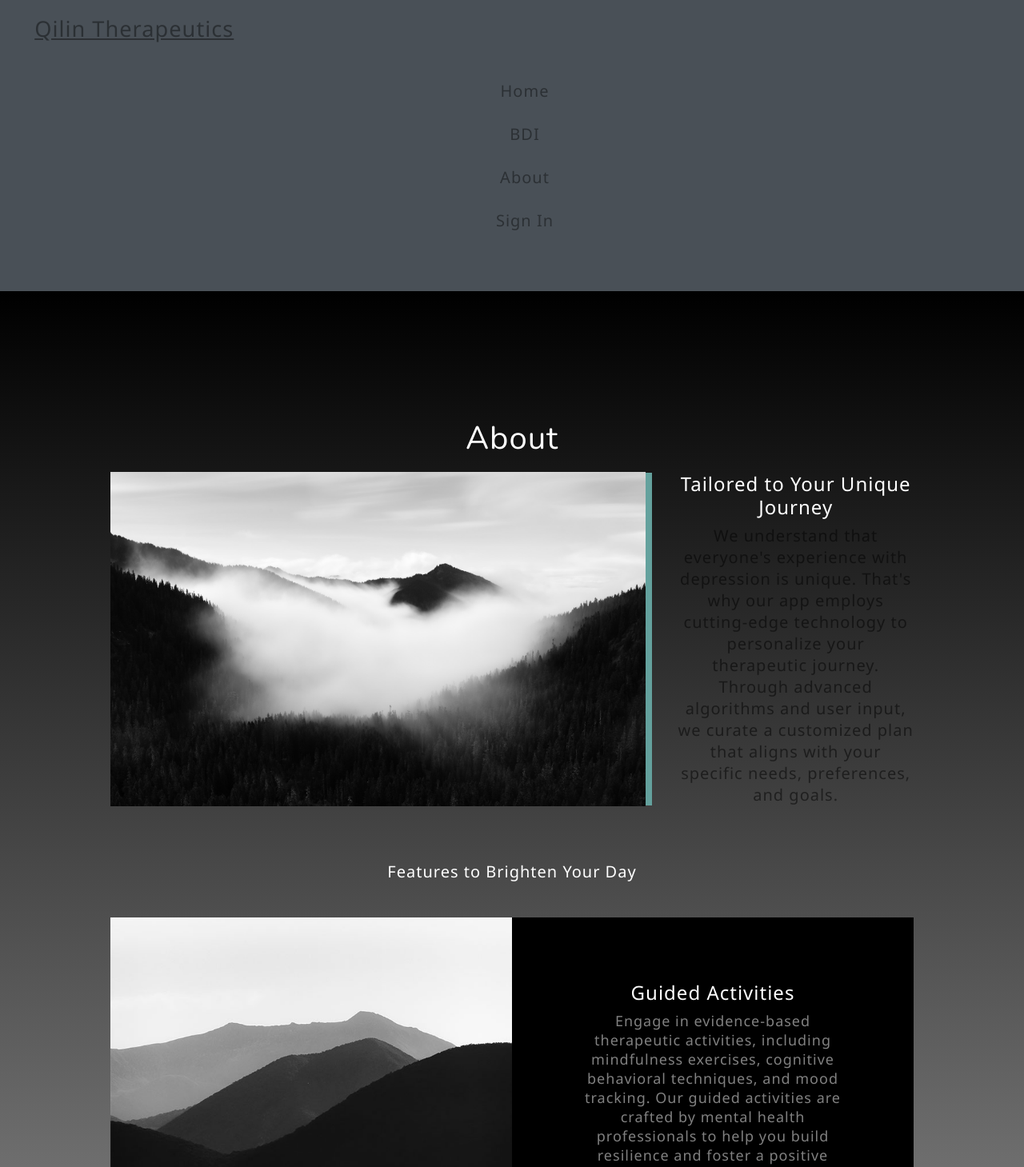
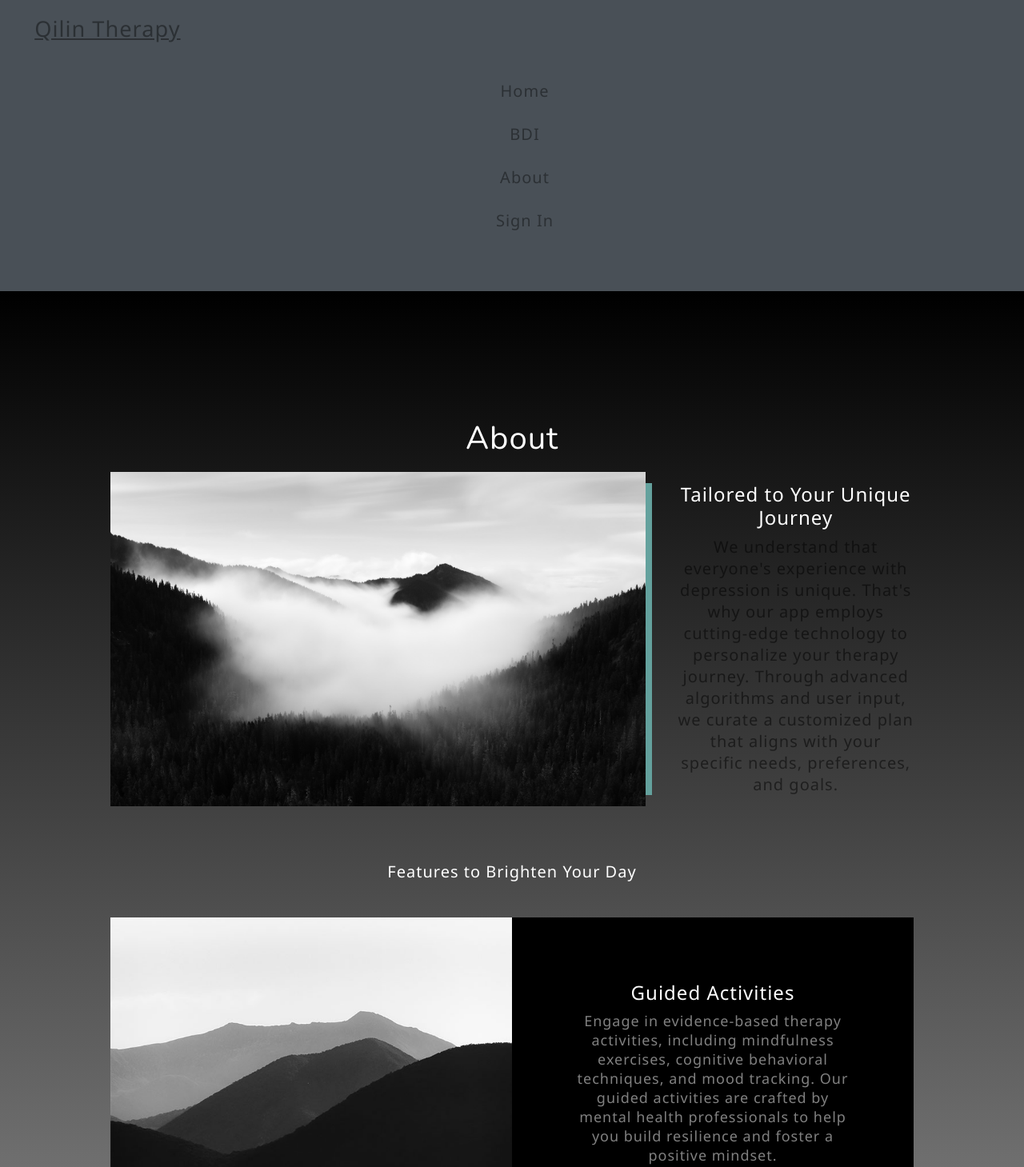
Before and after one commit to williamjiang26/BDI, a React (Vite) app in the folder client/: page /about in a window 1280 px wide. Shown: the top 1459 px of the page at 80% size. Built offline with nearby package versions, Linux system fonts and the light colour scheme; no server answers.

Commit message:
therapy fix

```diff
--- a/client/index.html
+++ b/client/index.html
@@ -4,7 +4,7 @@
     <meta charset="UTF-8" />
 
     <meta name="viewport" content="width=device-width, initial-scale=1.0" />
-    <title>Qilin Therapeutics</title>
+    <title>Qilin Therapy</title>
     <link rel="icon" type="image/x-icon" href="/client/src/components/favicon.ico" />
     <!-- Font Awesome icons (free version)-->
     <script src="https://use.fontawesome.com/releases/v6.3.0/js/all.js" crossorigin="anonymous"></script>
--- a/client/src/components/Header.jsx
+++ b/client/src/components/Header.jsx
@@ -6,7 +6,7 @@ export default function Header() {
   return (
     <section className='header-section'>
       <div className="flex justify-between items-center mx-auto p-3 ">
-      <a href="/" class="font-bold no-underline logo">Qilin Therapeutics</a>
+      <a href="/" class="font-bold no-underline logo">Qilin Therapy</a>
        <ul className='flex gap-4'>
           <div className='flex justify-between items-center max-w-6xl mx-auto p-3 highlightTextIn container'>
             <Link to='/'>
--- a/client/src/pages/About.jsx
+++ b/client/src/pages/About.jsx
@@ -17,7 +17,7 @@ export default function About() {
                     <div class="col-xl-4 col-lg-5">
                         <div class="featured-text text-white text-center text-lg-left">
                             <h4>Tailored to Your Unique Journey </h4>
-                            <p class="text-black-50 mb-0">We understand that everyone's experience with depression is unique. That's why our app employs cutting-edge technology to personalize your therapeutic journey. Through advanced algorithms and user input, we curate a customized plan that aligns with your specific needs, preferences, and goals.</p>
+                            <p class="text-black-50 mb-0">We understand that everyone's experience with depression is unique. That's why our app employs cutting-edge technology to personalize your therapy journey. Through advanced algorithms and user input, we curate a customized plan that aligns with your specific needs, preferences, and goals.</p>
                         </div>
                     </div>
                 </div>
@@ -31,7 +31,7 @@ export default function About() {
                             <div class="d-flex h-100">
                                 <div class="project-text w-100 my-auto text-center text-lg-left">
                                     <h4 class="text-white">Guided Activities</h4>
-                                    <p class="mb-0 text-white-50">Engage in evidence-based therapeutic activities, including mindfulness exercises, cognitive behavioral techniques, and mood tracking. Our guided activities are crafted by mental health professionals to help you build resilience and foster a positive mindset.</p>
+                                    <p class="mb-0 text-white-50">Engage in evidence-based therapy activities, including mindfulness exercises, cognitive behavioral techniques, and mood tracking. Our guided activities are crafted by mental health professionals to help you build resilience and foster a positive mindset.</p>
                                 </div>
                             </div>
                         </div>
--- a/client/src/pages/Home.jsx
+++ b/client/src/pages/Home.jsx
@@ -8,7 +8,7 @@ export default function Home() {
             <div class="container px-4 px-lg-5 d-flex h-100 align-items-center justify-content-center">
                 <div class="d-flex justify-content-center">
                     <div class="text-center">
-                        <h1 class="mx-auto my-0 text-uppercase">Qilin Therapeutics</h1>
+                        <h1 class="mx-auto my-0 text-uppercase">Qilin Therapy</h1>
                         <h2 class="text-white-50 mx-auto mt-2 mb-5">A handy solution to depression.</h2>
                         <a class="btn btn-primary" href="/bdi">Get Diagnosed</a>
                     </div>
@@ -20,12 +20,12 @@ export default function Home() {
             <div class="container px-2 px-lg-5">
                 <div class="row gx-4 gx-lg-5 justify-content-center">
                     <div class="col-lg-8">
-                        <h2 class="text-white mb-4">Welcome to Mobile Depression Therapy: Your Companion on the Journey to Mental Wellness</h2>
+                        <h2 class="text-white mb-4">Welcome to Qilin Therapy: Your Companion on the Journey to Mental Wellness</h2>
                         <p class="text-white-50">
       Life's challenges can be overwhelming, and at times, we all need a little extra support
-      to navigate through them. Mobile Depression Therapy is here to offer you a helping hand on your path to mental well-being. Our innovative and user-friendly mobile application is designed to provide convenient access to effective therapeutic tools, empowering you to manage and overcome depression right from the palm of your hand.
+      to navigate through them. Qilin Therapy is here to offer you a helping hand on your path to mental well-being. Our innovative and user-friendly mobile application is designed to provide convenient access to effective therapy tools, empowering you to manage and overcome depression right from the palm of your hand.
       Embrace Healing Anytime, Anywhere
-      Say goodbye to traditional barriers to therapy. With Mobile Depression Therapy, you have the freedom to access support whenever and wherever you need it. Our mobile app allows you to engage in therapeutic activities, receive personalized guidance, and track your progress seamlessly from the comfort of your own space.
+      Say goodbye to traditional barriers to therapy. With Qilin Therapy, you have the freedom to access support whenever and wherever you need it. Our mobile app allows you to engage in therapy activities, receive personalized guidance, and track your progress seamlessly from the comfort of your own space.
 
 
                         </p>
@@ -95,9 +95,9 @@ export default function Home() {
         </section>
 
         <footer class="footer bg-black small text-center text-white-50"><div class="container px-4 px-lg-5">Your Privacy Matters
-      Rest assured, your privacy is our priority. Mobile Depression Therapy is committed to maintaining the confidentiality of your information. Our secure platform ensures that your personal data is protected, allowing you to focus on your well-being with peace of mind.
+      Rest assured, your privacy is our priority.  Qilin Therapy is committed to maintaining the confidentiality of your information. Our secure platform ensures that your personal data is protected, allowing you to focus on your well-being with peace of mind.
       Join Us on the Path to Wellness
-      Embark on a transformative journey toward mental wellness with Mobile Depression Therapy. Copyright &copy; Qilins Co. 2023</div></footer>
+      Embark on a transformative journey toward mental wellness with Qilin Therapy. Copyright &copy; Qilins Co. 2023</div></footer>
 
         <script src="https://cdn.jsdelivr.net/npm/bootstrap@5.2.3/dist/js/bootstrap.bundle.min.js"></script>
 
```
